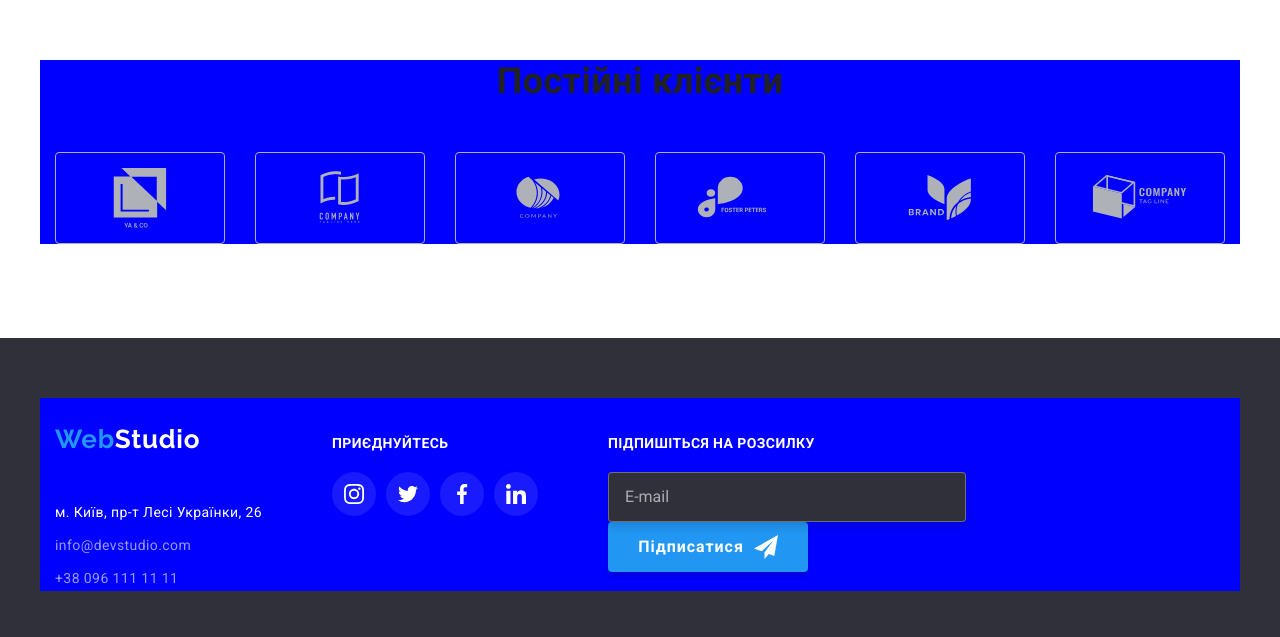
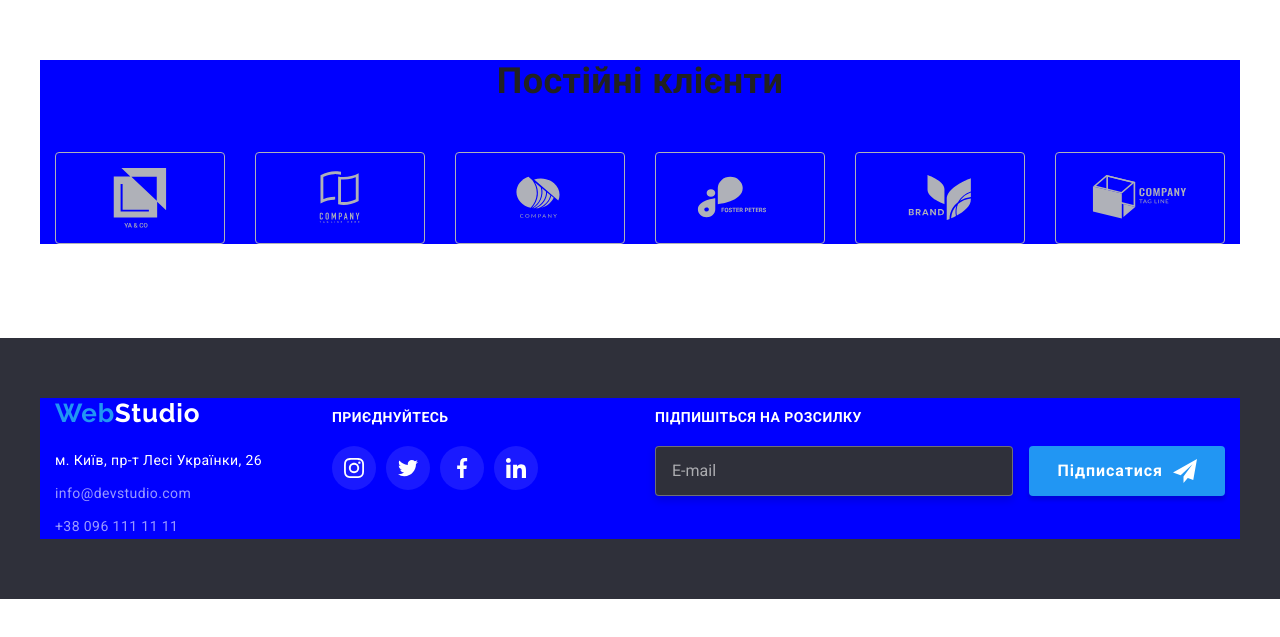
Before and after one commit to Midland707/goit-markup-hw-08, a plain HTML site: page index.html in a window 1280 px wide. Shown: the part 2361-2998 px from the top of the page. After the commit the page ends 2960 px from the top, so only its background shows below. Drawn offline with nearby package versions, Linux system fonts and the light colour scheme.

Commit message:
add footer adaptive

```diff
--- a/index.html
+++ b/index.html
@@ -402,9 +402,10 @@
     <!-- Підвал -->
     <footer class="page-footer">
       <div class="container page-footer__container">
+        <div class="page-footer__box">
           <div class="page-footer__addresses">
-          <a class="logo link" href="./index.html"
-            >Web<span class="logo_text_color page-footer__logo">Studio</span></a
+            <a class="logo link page-footer__logo" href="./index.html"
+              >Web<span class="logo_text_color page-footer__logo-text">Studio</span></a
             >
             <address class="address-contacts">
               <ul class="address-contacts__list list">
@@ -479,9 +480,10 @@
               </li>
             </ul>
           </div>
+        </div>
         <!-- subscribe -->
         <form class="form-subscribe">
-          <label>
+          <label class="form-subscribe__label">
             <span class="form-subscribe__title">Підпишіться на розсилку</span>
             <input
               class="form-subscribe__input-email"
--- a/sass/components/_subscribe.scss
+++ b/sass/components/_subscribe.scss
@@ -1,18 +1,29 @@
 .form-subscribe {
-  // display: flex;
-  // align-items: flex-end;
-  // margin-left: auto;
+  @media screen and (min-width: 768px) and (max-width: 1199px) {
+    margin-top: 60px;
+  }
   @media screen and (max-width: 1199px) {
     display: flex;
+    flex-direction: column;
     align-items: center;
-    flex-direction: column;
     gap: 20px;
+  }
+  @media screen and (min-width: 1200px) {
+    display: flex;
+    align-items: flex-end;
+    margin-left: auto;
+  }
+}
+
+.form-subscribe__label {
+  width: 100%;
+  @media screen and (min-width: 1200px) {
+    margin-right: 12px;
   }
 }
 
 .form-subscribe__title {
   display: block;
-
   font-weight: 700;
   line-height: 1.14;
   text-transform: uppercase;
@@ -22,13 +33,20 @@
 }
 
 .form-subscribe__input-email {
+  @media screen and (max-width: 1199px) {
+    width: 100%;
+  }
+  @media screen and (min-width: 768px) and (max-width: 1199px) {
+    width: 450px;
+  }
+  @media screen and (min-width: 1200px) {
+    width: 358px;
+  }
   border: 1px solid rgba(255, 255, 255, 0.3);
   filter: drop-shadow(0px 4px 4px rgba(0, 0, 0, 0.15));
   border-radius: 4px;
-  width: 358px;
   height: 50px;
   background-color: var(--dark-background-color);
-  margin-right: 12px;
   color: var(--third-color);
   padding-left: 16px;
   transition: border-color var(--transition-durat-and-func);
@@ -46,6 +64,7 @@
 }
 
 .form-subscribe__btn {
+  display: block;
   font-weight: 700;
   font-size: 16px;
   line-height: 1.875;
--- a/sass/layout/_footer.scss
+++ b/sass/layout/_footer.scss
@@ -11,11 +11,27 @@
   @media screen and (min-width: 1200px) {
     display: flex;
     align-items: baseline;
+  }
+}
+
+.page-footer__box {
+  @media screen and (min-width: 768px) and (max-width: 1199px) {
+    display: flex;
+    align-items: baseline;
+    justify-content: space-around;
+  }
+  @media screen and (min-width: 1200px) {
+    display: flex;
+    align-items: baseline;
     gap: 70px;
   }
 }
 
 .page-footer__logo {
+  padding: 0;
+}
+
+.page-footer__logo-text {
   color: var(--third-color);
 }
 
```
Also changed, not shown: css/main.css, css/main.min.css, 2 other files. Lines whose indentation alone changed are shown as unchanged.
